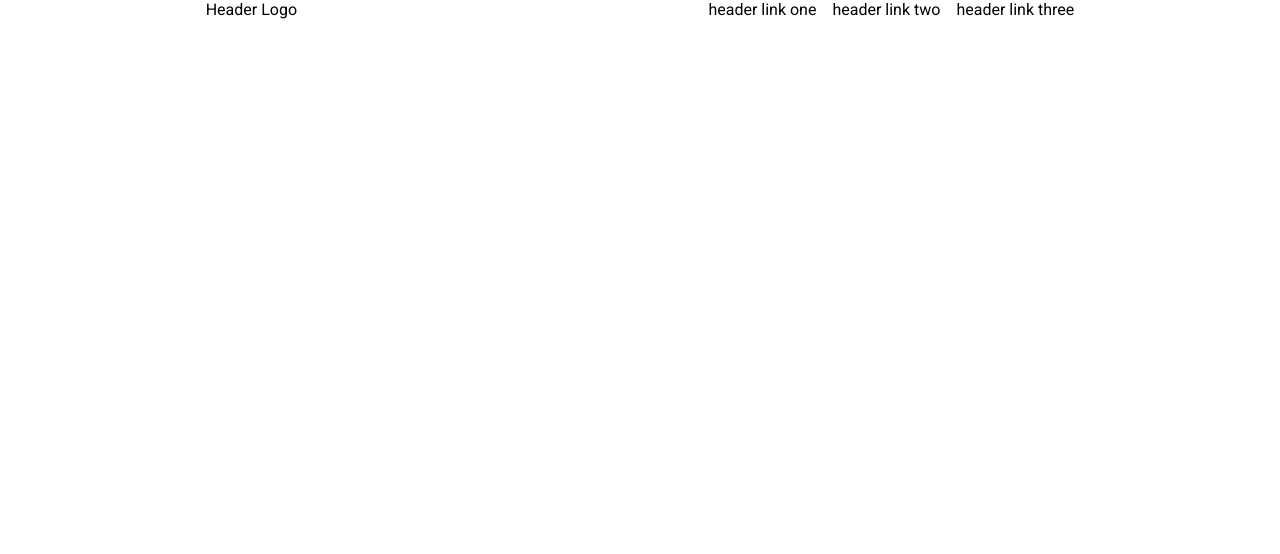
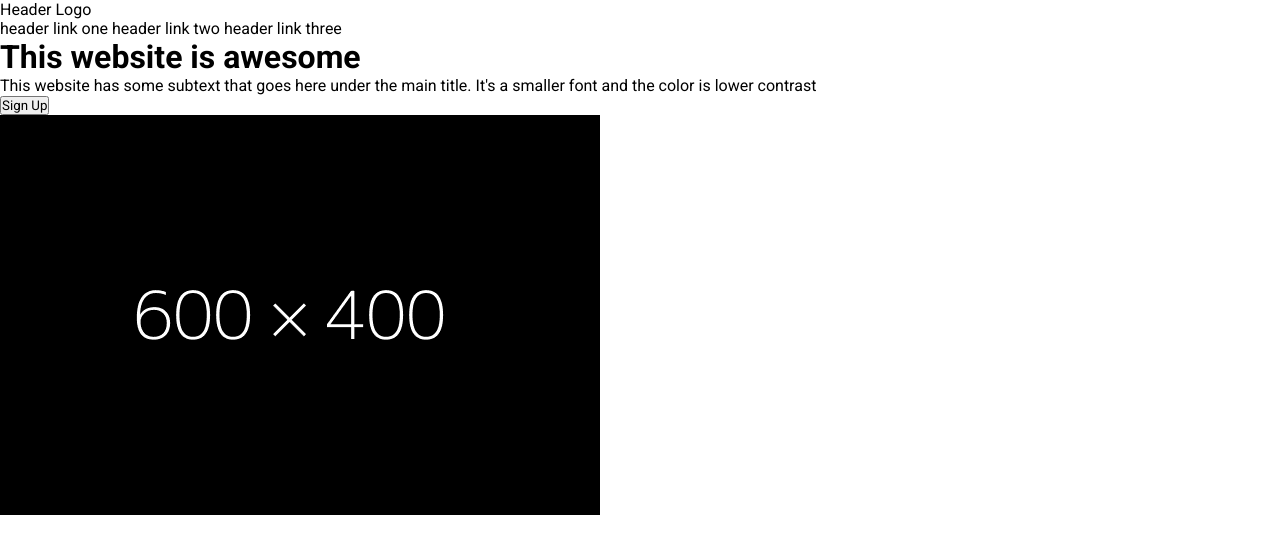
Before and after one commit to HyperBanner/landing-page, a plain HTML site: page index.html in a window 1280 px wide. Drawn offline with Linux system fonts and the light colour scheme.

```diff
--- a/index.html
+++ b/index.html
@@ -18,7 +18,14 @@
             <a>header link two</a>
             <a>header link three</a>
         </div>
-
+        <div class="hero">
+            <h1>This website is awesome</h1>
+            <p>This website has some subtext that goes here under the main title. It's a smaller font and the color
+                is
+                lower contrast</p>
+            <button>Sign Up</button>
+        </div>
+        <div class="image"><img src="./fff.png" alt="dummy image"></div>
     </div>
 </body>
 
--- a/style.css
+++ b/style.css
@@ -7,12 +7,7 @@
   font-family: Roboto;
 }
 
-.header {
+body {
   display: flex;
-  justify-content: space-around;
+  flex-direction: column;
 }
-
-.links {
-  display: flex;
-  gap: 16px;
-}
```
Also changed, not shown: fff.png (added).
